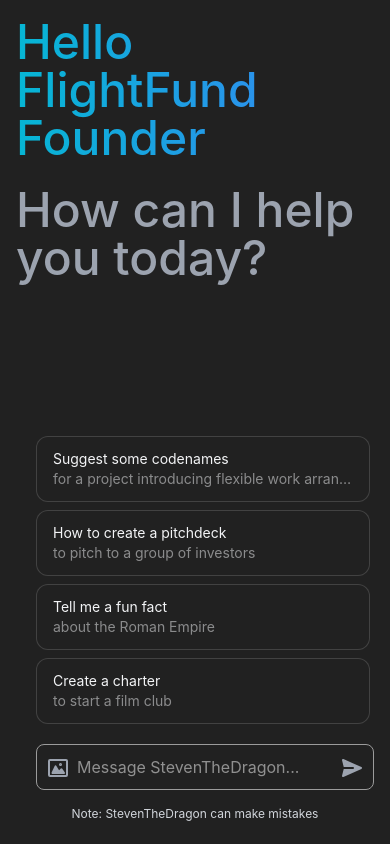
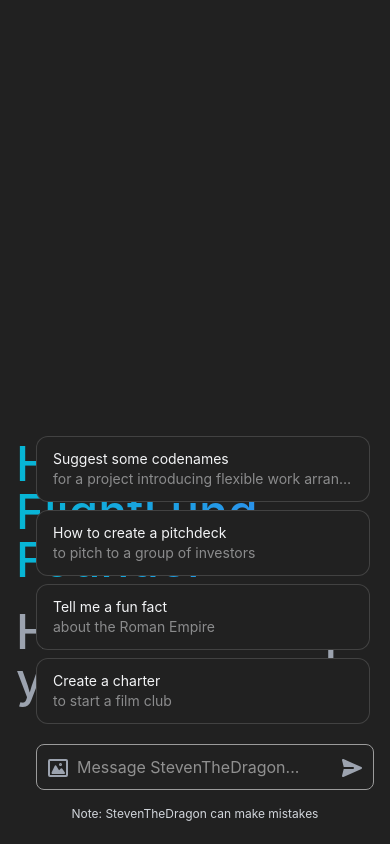
Before and after one commit to PrabhjotSodhi/StevenTheDragon, a React (Vite) app: page / in a window 390 px wide. Built offline with nearby package versions, Linux system fonts and the light colour scheme.

Commit message:
Refactor chat window layout and add conditional rendering for conversation cards

```diff
--- a/src/App.tsx
+++ b/src/App.tsx
@@ -188,8 +188,8 @@
         </div>
       </nav>
       {/* Chat Window */}
-      <div className="flex h-full w-full flex-col px-3 py-3.5" tabIndex={0}>
-        <div className="flex h-full flex-1 flex-col p-1 md:items-center md:justify-center">
+      <div className="flex h-full w-full flex-col overflow-hidden overflow-y-auto px-3 py-3.5" tabIndex={0}>
+        <div className={`flex flex-1 flex-col-reverse overflow-y-auto p-1 ${conversation.length == 0 ? "md:items-center md:justify-center" : ""}`}>
           {conversation.length == 0 ? (
             <div>
               <div className="mb-5 inline-flex bg-gradient-to-r from-cyan-500 to-blue-500 bg-clip-text pb-1 text-5xl font-medium text-transparent">Hello FlightFund Founder</div>
@@ -213,6 +213,7 @@
               <div className="ml-1 flex h-full justify-center gap-0 md:m-auto md:mb-4 md:w-full md:gap-2">
                 <div className="grow">
                   <div className="absolute bottom-full left-0 mb-4 flex w-full grow gap-2 px-1 pb-1 sm:px-2 sm:pb-0 md:static md:mb-0 md:max-w-none">
+                    {conversation.length === 0 ? (
                       <div className="grid w-full grid-flow-row grid-cols-[repeat(auto-fit,minmax(250px,1fr))] gap-2">
                         <div className="flex flex-col gap-2">
                           <span>
@@ -231,6 +232,9 @@
                           </span>
                         </div>
                       </div>
+                    ) : (
+                      ""
+                    )}
                   </div>
                 </div>
               </div>
```
Lines whose indentation alone changed are shown as unchanged.
